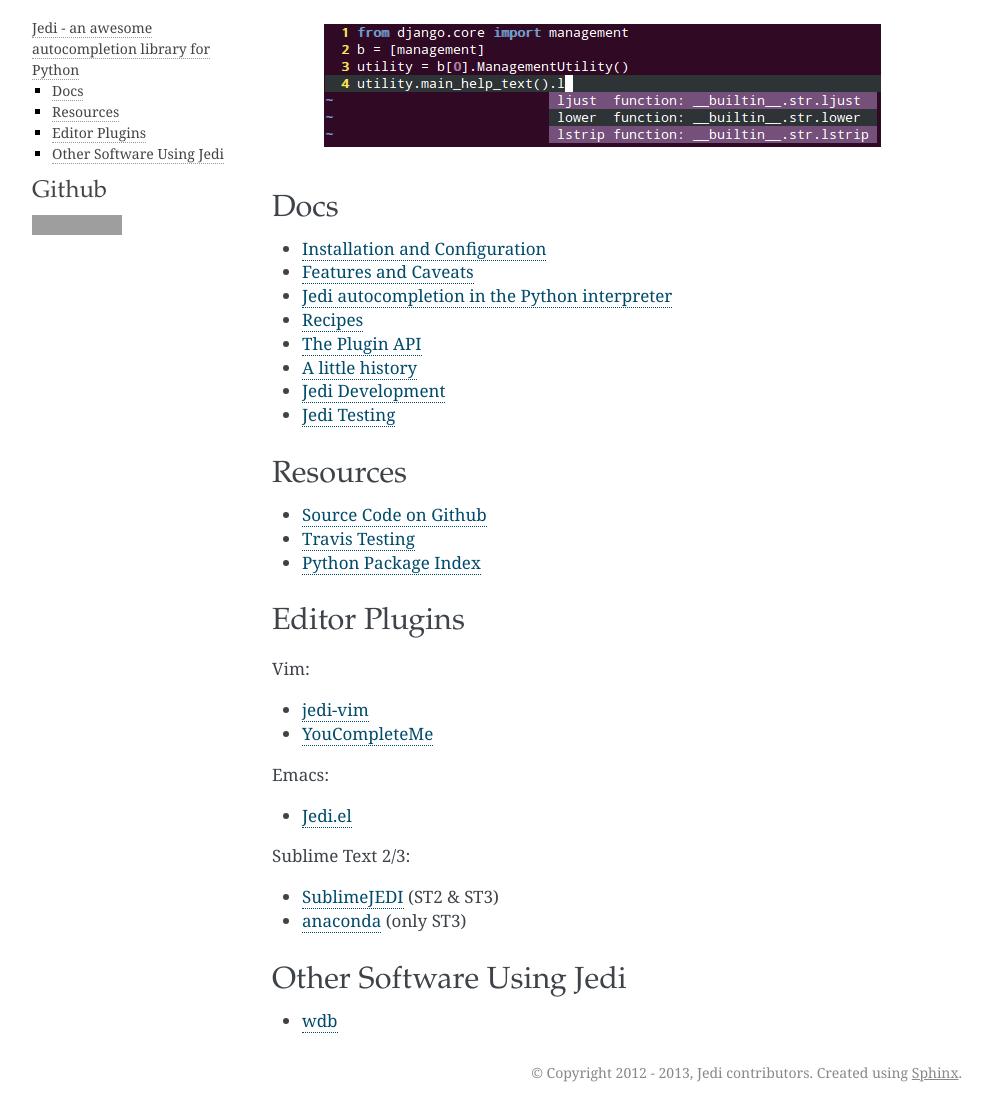
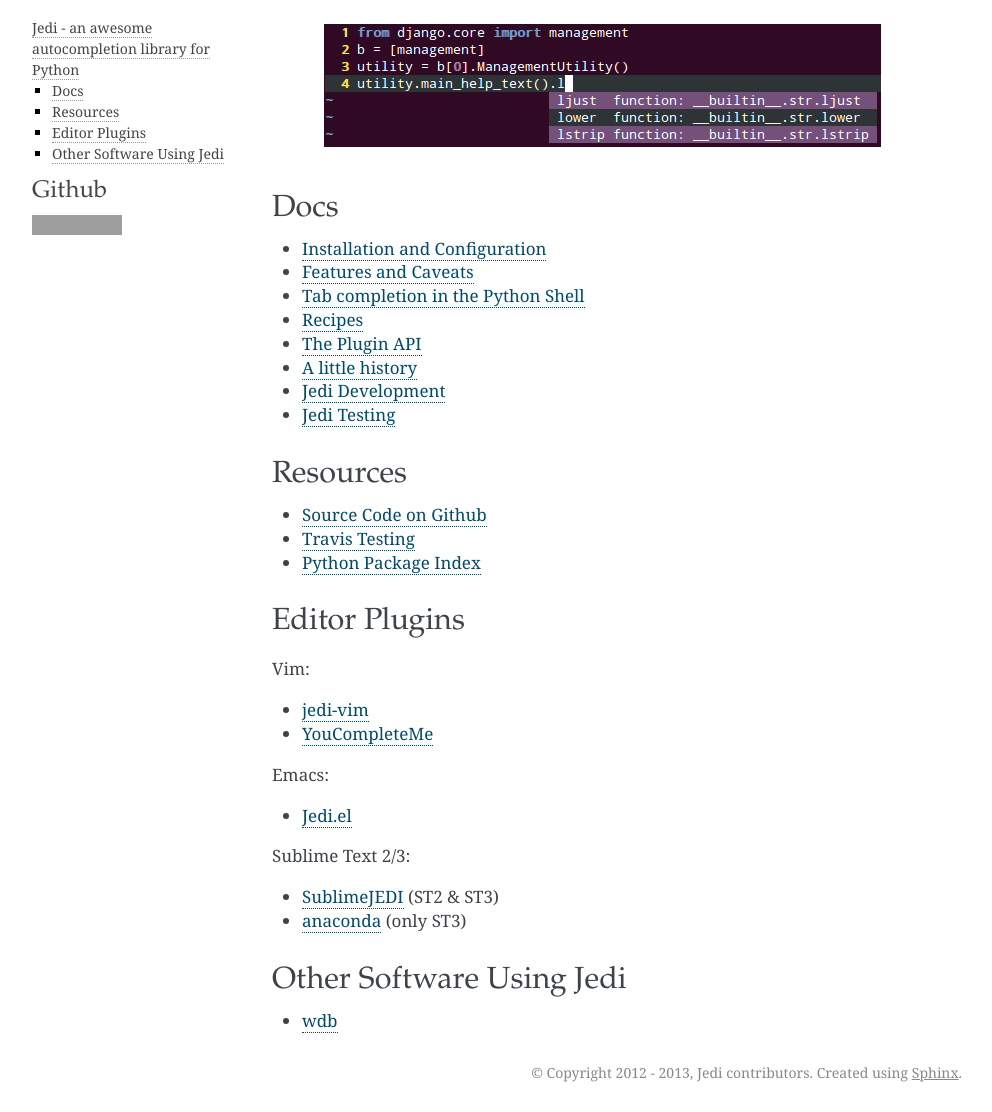
Before and after one commit to davidhalter/jedi, a Sphinx documentation site: the page built from docs/index.rst, in a window 1280 px wide. Shown: the part 328-1440 px from the top of the page, without its empty margins (148-1140 px from the left). Built offline with Sphinx 7.4.7, drawn with Linux system fonts in a browser that asks for light colours; grey boxes are pictures that could not be loaded.

Commit message:
tab completion instead of jedi autocompletion in docs

```diff
--- a/docs/docs/repl.rst
+++ b/docs/docs/repl.rst
@@ -1,7 +1,7 @@
 .. include:: ../global.rst
 
-Jedi autocompletion in the Python interpreter
-=============================================
+Tab completion in the Python Shell
+==================================
 
 There are two different options how you can use Jedi autocompletion in
 your Python interpreter. One with your custom ``$HOME/.pythonrc.py`` file
```
